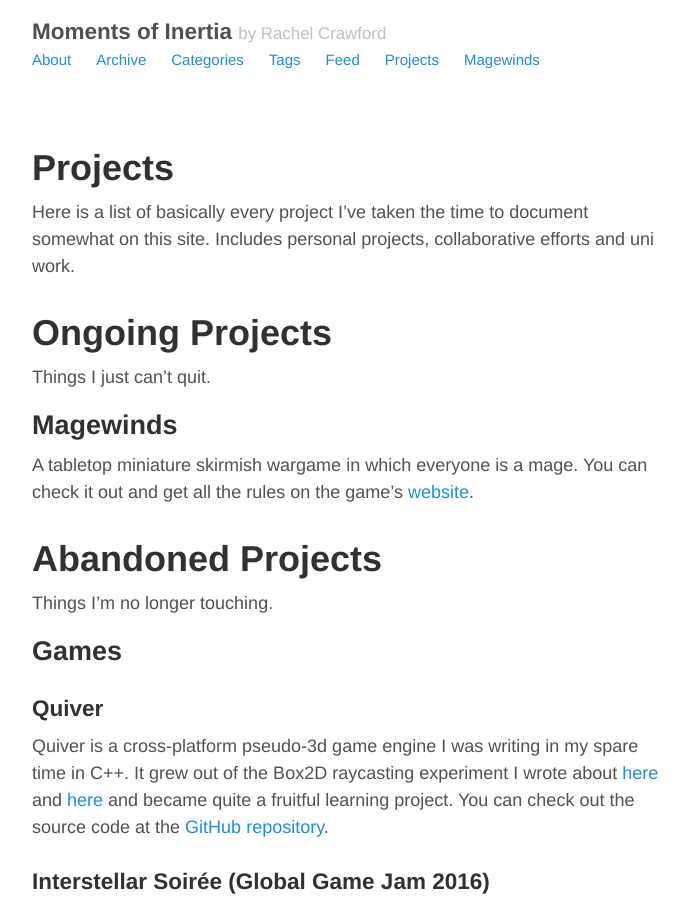
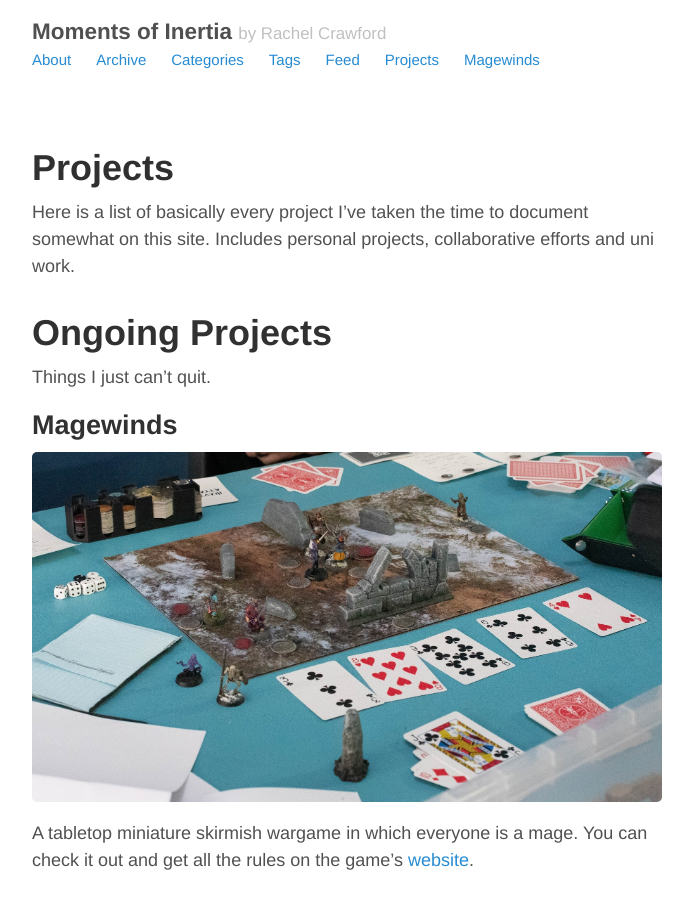
Before and after one commit to rachelnertia/rachelnertia.github.io, a Jekyll site: the page built from projects.md, in a window 1280 px wide. Shown: the top 903 px of the page, without its empty margins (293-986 px from the left). Built offline with Jekyll 4.4.1, drawn with Linux system fonts in a browser that asks for light colours; grey boxes are pictures that could not be loaded.

Commit message:
Update Projects

```diff
--- a/projects.md
+++ b/projects.md
@@ -10,6 +10,8 @@ Here is a list of basically every project I've taken the time to document somewh
 Things I just can't quit.
 
 ## Magewinds
+
+![](/images/magewinds.jpg)
 
 A tabletop miniature skirmish wargame in which everyone is a mage. You can check it out and get all the rules on the game's [website](http://www.magewinds.com/).
 
```
Also changed, not shown: images/magewinds.jpg (added).
